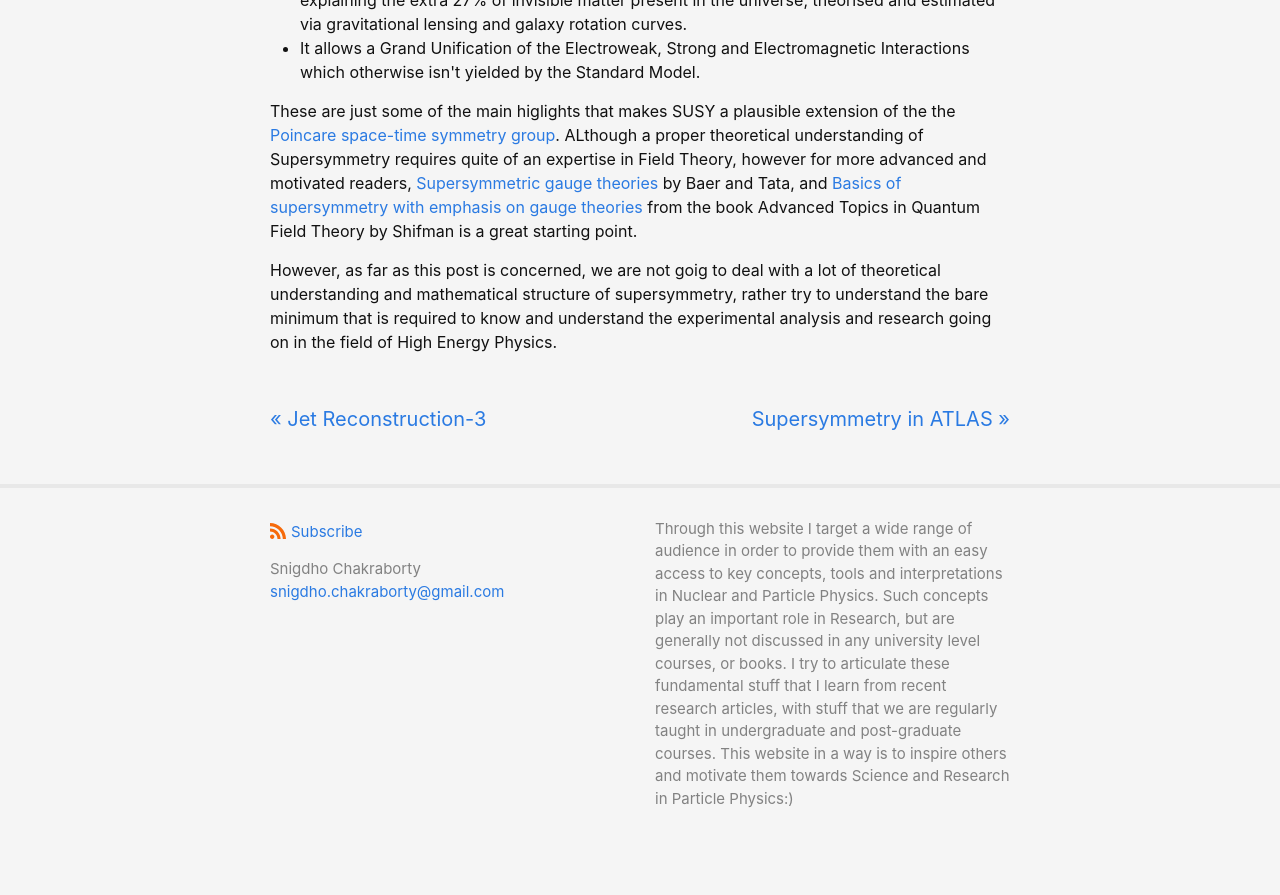
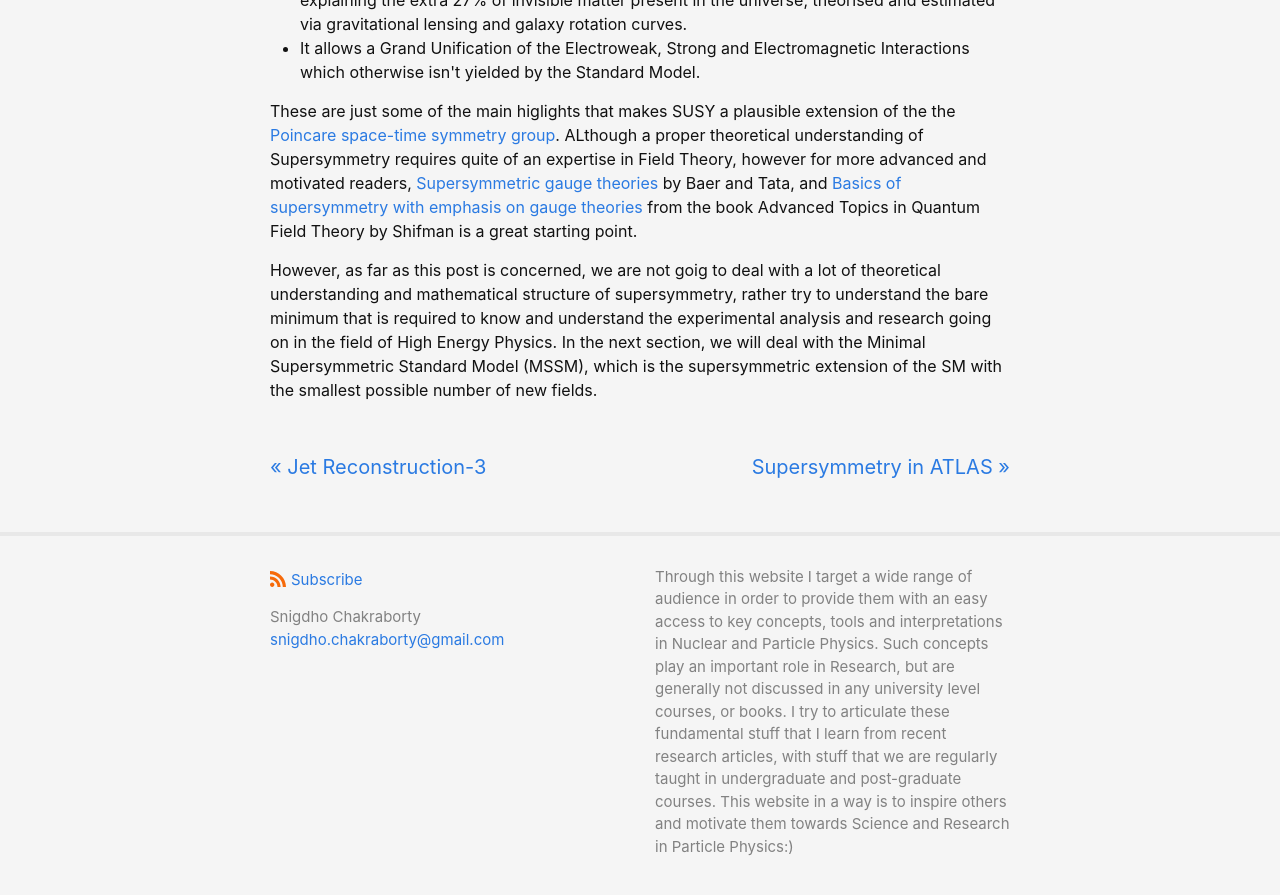
Before and after one commit to snigdhochakraborty/snigdhochakraborty.github.io, a Jekyll site: the page built from _posts/2021-05-05-RPV.md, in a window 1280 px wide and 900 px high, scrolled down 1406 px. Shown: the top 895 px of the window. Built offline with Jekyll 4.4.1, drawn with Linux system fonts in a browser that asks for light colours; before the commit the page ends 2276 px from its top, so only the background shows below that.

Commit message:
Update 2021-05-05-RPV.md

```diff
--- a/_posts/2021-05-05-RPV.md
+++ b/_posts/2021-05-05-RPV.md
@@ -18,4 +18,4 @@ As I discussed in one of my past blog post [<b>The Standard Model and Beyond</b>
  <li>In R-parity conserving models the lightest of all supersymmetric particle is satble, and interacts only with weak interactions. This can be an excellent dark matter candidate explaining the extra 27% of invisible matter present in the universe, theorised and estimated via gravitational lensing and galaxy rotation curves.</li>
  <li>It allows a Grand Unification of the Electroweak, Strong and Electromagnetic Interactions which otherwise isn't yielded by the Standard Model.</li>
 </ul> </p>These are just some of the main higlights that makes SUSY a plausible extension of the the [Poincare space-time symmetry group](https://en.wikipedia.org/wiki/Poincar%C3%A9_group). ALthough a proper theoretical understanding of Supersymmetry requires quite of an expertise in Field Theory, however for more advanced and motivated readers, [Supersymmetric gauge theories]( https://doi.org/10.1017/CBO9780511617270.007) by Baer and Tata, and [Basics of supersymmetry with emphasis on gauge theories](https://doi.org/10.1017/CBO9781139013352.013) from the book Advanced Topics in Quantum Field Theory by Shifman is a great starting point.
-<p>However, as far as this post is concerned, we are not goig to deal with a lot of theoretical understanding and mathematical structure of supersymmetry, rather try to understand the bare minimum that is required to know and understand the experimental analysis and research going on in the field of High Energy Physics. </p>
+<p>However, as far as this post is concerned, we are not goig to deal with a lot of theoretical understanding and mathematical structure of supersymmetry, rather try to understand the bare minimum that is required to know and understand the experimental analysis and research going on in the field of High Energy Physics. In the next section, we will deal with the Minimal Supersymmetric Standard Model (MSSM), which is the supersymmetric extension of the SM with the smallest possible number of new fields.</p>
```
